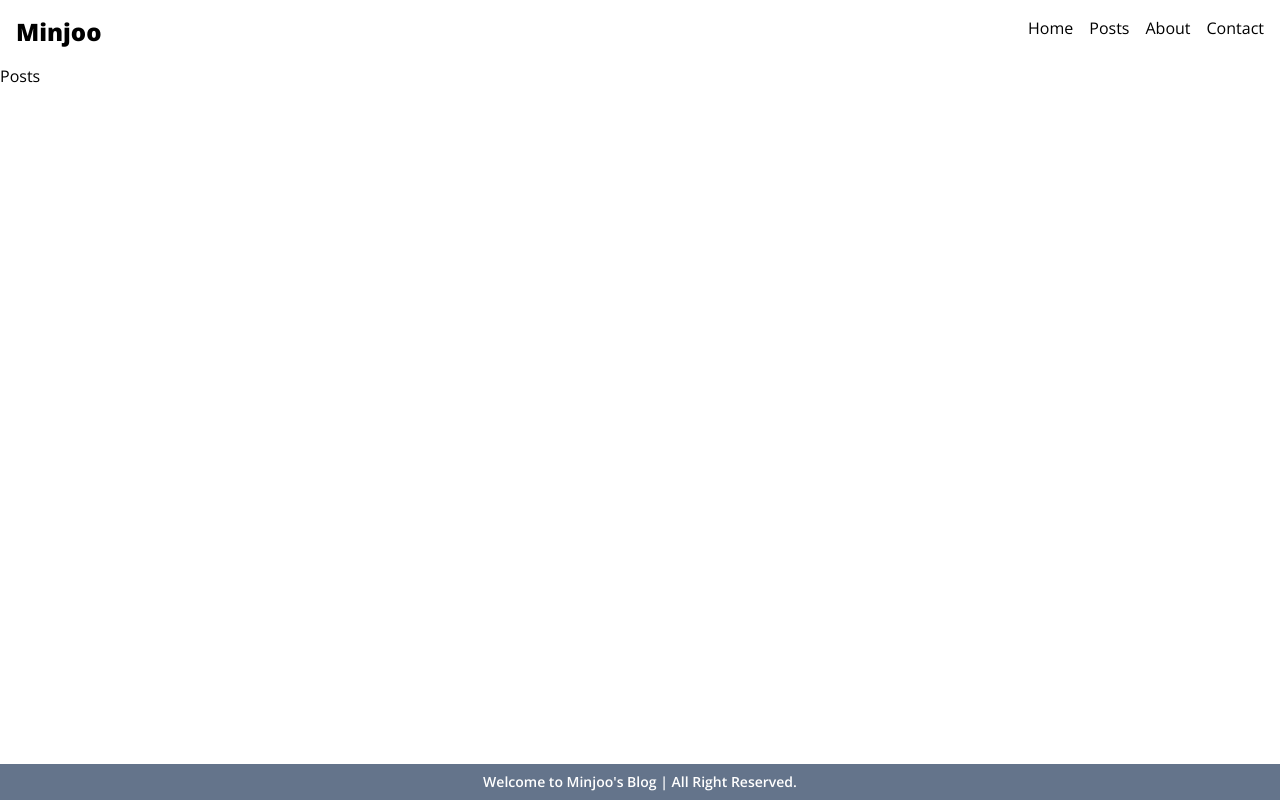
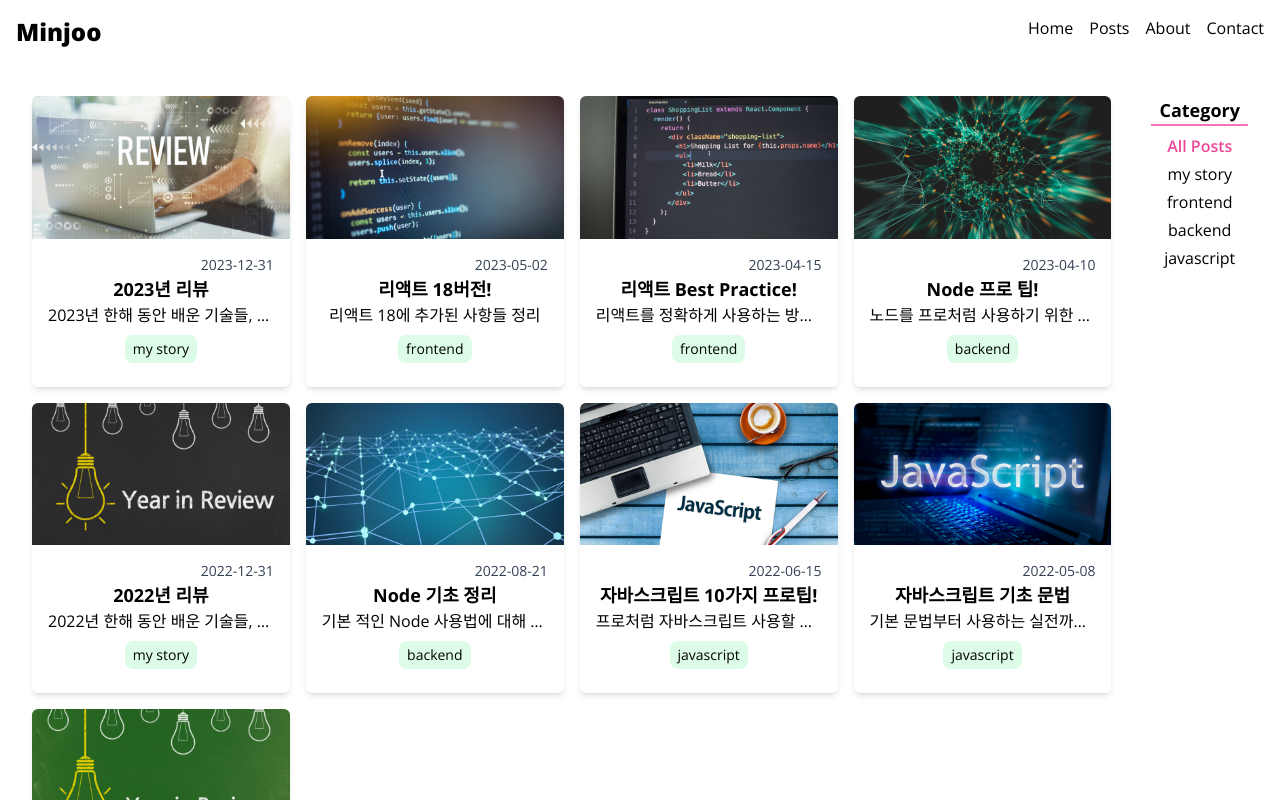
Before and after one commit to Minjoo522/Nextjs-blog, a Next.js app: page /posts in a window 1280 px wide. Built offline with nearby package versions, Linux system fonts and the light colour scheme.

Commit message:
Feat/posts (#11)
* feat : Posts 페이지 기능 구현

* design : Posts 페이지 CSS styling

```diff
--- a/src/app/posts/page.tsx
+++ b/src/app/posts/page.tsx
@@ -1,3 +1,9 @@
-export default function PostsPage() {
-  return <div>Posts</div>;
+import FilterPosts from '@/components/FilterPosts';
+import { getPosts } from '@/service/posts';
+
+export default async function PostsPage() {
+  const posts = await getPosts();
+  const categories = [...new Set(posts.map((post) => post.category))];
+
+  return <FilterPosts posts={posts} categories={categories} />;
 }
--- /dev/null
+++ b/src/components/Categories.tsx
@@ -0,0 +1,25 @@
+type Props = {
+  categories: string[];
+  selected: string;
+  onClick: (category: string) => void;
+};
+
+export default function Categories({ categories, selected, onClick }: Props) {
+  return (
+    <section className='text-center'>
+      <h2 className='font-bold text-lg border-b-2 border-pink-400 px-2 mb-2'>Category</h2>
+      <ul>
+        {categories.map((category) => (
+          <li
+            className={`cursor-pointer hover:bg-pink-200 rounded-md my-1 duration-500 ease-in-out px-1 ${
+              category === selected && 'font-semibold text-pink-500'
+            }`}
+            key={category}
+            onClick={() => onClick(category)}>
+            {category}
+          </li>
+        ))}
+      </ul>
+    </section>
+  );
+}
--- /dev/null
+++ b/src/components/FilterPosts.tsx
@@ -0,0 +1,25 @@
+'use client';
+
+import { Post } from '@/service/posts';
+import { useState } from 'react';
+import PostGrid from './PostGrid';
+import Categories from './Categories';
+
+type Props = {
+  posts: Post[];
+  categories: string[];
+};
+
+const ALL_POSTS = 'All Posts';
+
+export default function FilterPosts({ posts, categories }: Props) {
+  const [selected, setSelected] = useState(ALL_POSTS);
+  const filtered = selected === ALL_POSTS ? posts : posts.filter((post) => post.category === selected);
+
+  return (
+    <section className='flex flex-col-reverse justify-between md:flex-row gap-10 m-8'>
+      <PostGrid posts={filtered} />
+      <Categories categories={[ALL_POSTS, ...categories]} selected={selected} onClick={setSelected} />
+    </section>
+  );
+}
```
